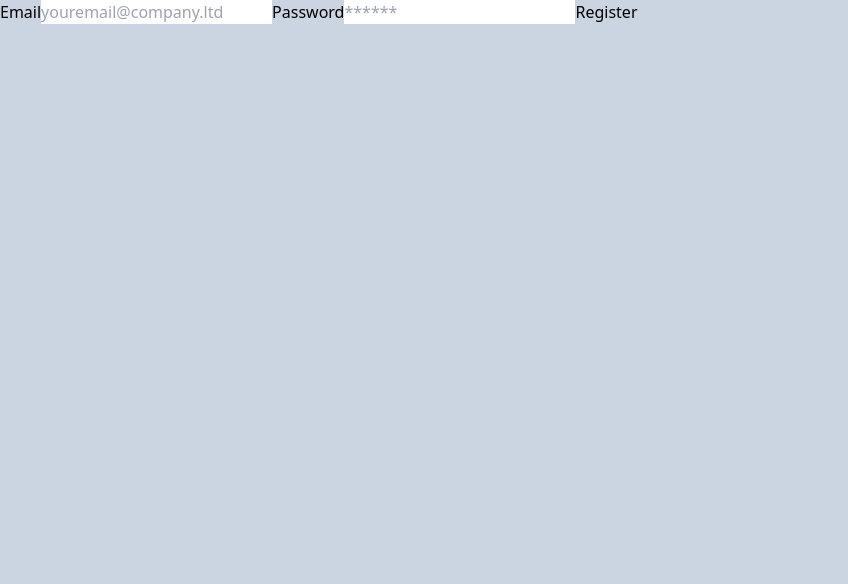
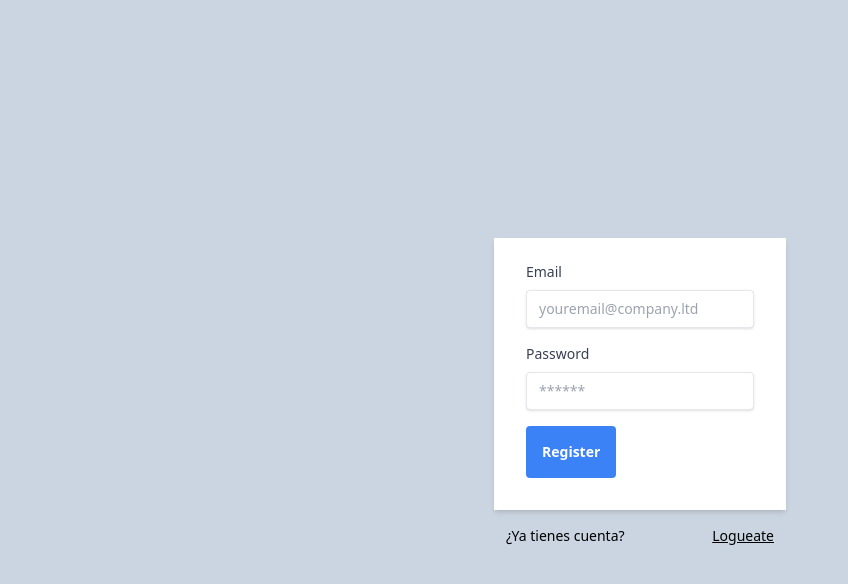
Before and after one commit to santi-handel/POO-Chat-Firebase-react, a React (Create React App) app: page /register in a window 1280 px wide. Shown: the top 584 px of the page, without its empty margins (0-848 px from the left). Built offline with nearby package versions, Linux system fonts and the light colour scheme; no server answers.

Commit message:
Login terminado

```diff
--- a/src/componentes/Register.js
+++ /dev/null
@@ -1,62 +0,0 @@
-import { useState } from "react";
-import { useAuth } from "../context/authContext"
-import { useNavigate } from "react-router-dom";
-import { Alert } from "./Alert";
-
-export function Register() {
-  const [user, setUser] = useState({
-    email: '',
-    password: '',
-  });
-  const { signup } = useAuth()
-  const navigate = useNavigate()
-  const [error, setError] = useState()
-
-  const handleChange = ({ target: { name, value } }) => {
-    setUser({ ...user, [name]: value })
-  };
-
-  const handleSubmit = async (e) => {
-    e.preventDefault();
-    setError('')
-    try {
-
-      await signup(user.email, user.password)
-      navigate('/')
-    } catch (error) {
-      setError(error.message);
-    }
-
-  }
-
-  return (
-    <div>
-
-      {error && <Alert message={error} />}
-
-      <form onSubmit={handleSubmit}>
-        <label htmlFor="email">Email</label>
-        <input
-          type="email"
-          name="email"
-          placeholder="youremail@company.ltd"
-          onChange={handleChange}
-        />
-
-        <label htmlFor="password">Password</label>
-        <input
-          type="password"
-          name="password"
-          id="password"
-          placeholder="******"
-          onChange={handleChange}
-        />
-
-        <button>Register</button>
-
-
-      </form>
-    </div>
-  )
-
-}
--- /dev/null
+++ b/src/containers/Login.js
@@ -0,0 +1,116 @@
+import { useState } from "react";
+import { useAuth } from "../context/authContext"
+import { Link, useNavigate } from "react-router-dom";
+import { Alert } from "./Alert";
+import { async } from "@firebase/util";
+
+export function Login() {
+  const [user, setUser] = useState({
+    email: '',
+    password: '',
+  });
+  const { login, loginWithGoogle, resetPass } = useAuth()
+  const navigate = useNavigate()
+  const [error, setError] = useState()
+
+  const handleChange = ({ target: { name, value } }) => {
+    setUser({ ...user, [name]: value })
+  };
+
+  const handleSubmit = async (e) => {
+    e.preventDefault();
+    setError('')
+    try {
+
+      await login(user.email, user.password)
+      navigate('/')
+    } catch (error) {
+      setError(error.message);
+    }
+  };
+
+  const handleGoogleSingin = async () => {
+    try {
+      await loginWithGoogle();
+      navigate("/");
+    } catch (error) {
+      setError(error.message);
+    }
+
+  };
+  const handleResetPassword = async () =>{
+    if(!user.email) return setError("Porfavor ingresa un correo");
+    try {
+       await resetPass(user.email)
+       setError("Se ha enviado un correo para reestablecer la contraseña")
+    } catch (error) {
+      setError(error.message)
+    };
+  }
+
+  return (
+    <div className="w-fulll max-w-xs m-auto">
+
+      {error && <Alert message={error} />}
+
+      <form onSubmit={handleSubmit} className="bg-white shadow-md grounded px-8
+      pt-6 pb-8 mb-4">
+        <div className="mb-4">
+          <label htmlFor="email" className="block text-gray-700 text-sm
+        font-fold mb-2">Email</label>
+          <input
+            type="email"
+            name="email"
+            placeholder="youremail@company.ltd"
+            className="shadow appearence-none border rounded w-full
+          py-2 px-3 block text-gray-700 text-sm
+          font-fold mb-2"
+            onChange={handleChange}
+          />
+        </div>
+        <div className="mb-4">
+          <label htmlFor="password" className="block text-gray-700 text-sm
+        font-fold mb-2">Password</label>
+          <input
+            type="password"
+            name="password"
+            id="password"
+            placeholder="******"
+            className="shadow appearence-none border rounded w-full
+          py-2 px-3 block text-gray-700 text-sm
+          font-fold mb-2"
+            onChange={handleChange}
+          />
+        </div>
+
+       <div className="flex items-center justify-between">
+       <button className="bg-blue-500 hover:bg-blue-700 text-white
+        font-bold py-4 px-4 rounded focus:outline-none
+        focus:shadow-outline text-sm">Login</button>
+
+        <a href="#!"
+        className="inline-block aling-baseline
+        font-bold text-sm text-blue-500 hover:text-blue-00"
+        onClick={handleResetPassword}>
+          ¿Olvidaste tu contraseña?
+        </a>
+
+       </div>
+
+      </form>
+
+      <button onClick={handleGoogleSingin}
+        className="bg-slate-50 gover:bg-slate-200 text-black shadow-md
+      rounded border-2 border-gray-300 py-2 px-4 w-full"
+      >Google Login</button>
+
+      <p className="my-4 text-sm flex justify-between px-3">
+        ¿No tienes una cuenta?
+        <Link to='/register' className="text-decoration-line: underline">
+          Registrate
+        </Link>
+      </p>
+    </div>
+  )
+
+}
--- a/src/componentes/Login.js
+++ b/src/containers/Register.js
@@ -1,14 +1,14 @@
 import { useState } from "react";
 import { useAuth } from "../context/authContext"
-import { useNavigate } from "react-router-dom";
+import { Link, useNavigate } from "react-router-dom";
 import { Alert } from "./Alert";
 
-export function Login() {
+export function Register() {
   const [user, setUser] = useState({
     email: '',
     password: '',
   });
-  const { login, loginWithGoogle } = useAuth()
+  const { signup } = useAuth()
   const navigate = useNavigate()
   const [error, setError] = useState()
 
@@ -21,17 +21,8 @@ export function Login() {
     setError('')
     try {
 
-      await login(user.email, user.password)
+      await signup(user.email, user.password)
       navigate('/')
-    } catch (error) {
-      setError(error.message);
-    }
-  };
-
-  const handleGoogleSingin = async () => {
-    try {
-      await loginWithGoogle();
-      navigate("/");
     } catch (error) {
       setError(error.message);
     }
@@ -41,7 +32,7 @@ export function Login() {
   return (
     <div className="w-fulll max-w-xs m-auto">
 
-      {error && <Alert message={error}/>}
+      {error && <Alert message={error} />}
 
       <form onSubmit={handleSubmit} className="bg-white shadow-md grounded px-8
       pt-6 pb-8 mb-4">
@@ -75,15 +66,19 @@ export function Login() {
 
         <button className="bg-blue-500 hover:bg-blue-700 text-white
         font-bold py-4 px-4 rounded focus:outline-none
-        focus:shadow-outline text-sm">Login</button>
+        focus:shadow-outline text-sm">Register</button>
+
 
 
       </form>
 
-      <button onClick={handleGoogleSingin}
-      className="bg-slate-50 gover:bg-slate-200 text-black shadow-md
-      rounded border-2 border-gray-300 py-2 px-4 w-full"
-      >Google Login</button>
+      <p className="my-4 text-sm flex justify-between px-3">
+        ¿Ya tienes cuenta?
+        <Link to='/login' className="text-decoration-line: underline">
+          Logueate
+        </Link>
+      </p>
+
     </div>
   )
 
--- a/src/context/authContext.js
+++ b/src/context/authContext.js
@@ -6,6 +6,7 @@ import {
     signOut,
     GoogleAuthProvider,
     signInWithPopup,
+    sendPasswordResetEmail
 } from "firebase/auth"
 import { auth } from "../firebase";
 
@@ -34,6 +35,9 @@ export function AuthProvider({ children }) {
     const loginWithGoogle = () => {
         const googleProvider = new GoogleAuthProvider()
         return signInWithPopup(auth, googleProvider)
+    };
+    const resetPass = (email) => {
+        sendPasswordResetEmail(auth, email)
     }
 
     useEffect(() => {
@@ -46,7 +50,7 @@ export function AuthProvider({ children }) {
 
     }, [])
 
-    return (<authContext.Provider value={{ signup, login, user, logout, loading, loginWithGoogle }}>
+    return (<authContext.Provider value={{ signup, login, user, logout, loading, loginWithGoogle, resetPass }}>
         {children}
     </authContext.Provider>)
 }
```
Also changed, not shown: src/App.js (+4 -4 lines), src/containers/Alert.js (renamed from src/componentes/Alert.js), src/containers/Home.js (renamed from src/componentes/Home.js), src/containers/ProtectedRoute.js (renamed from src/componentes/ProtectedRoute.js).
